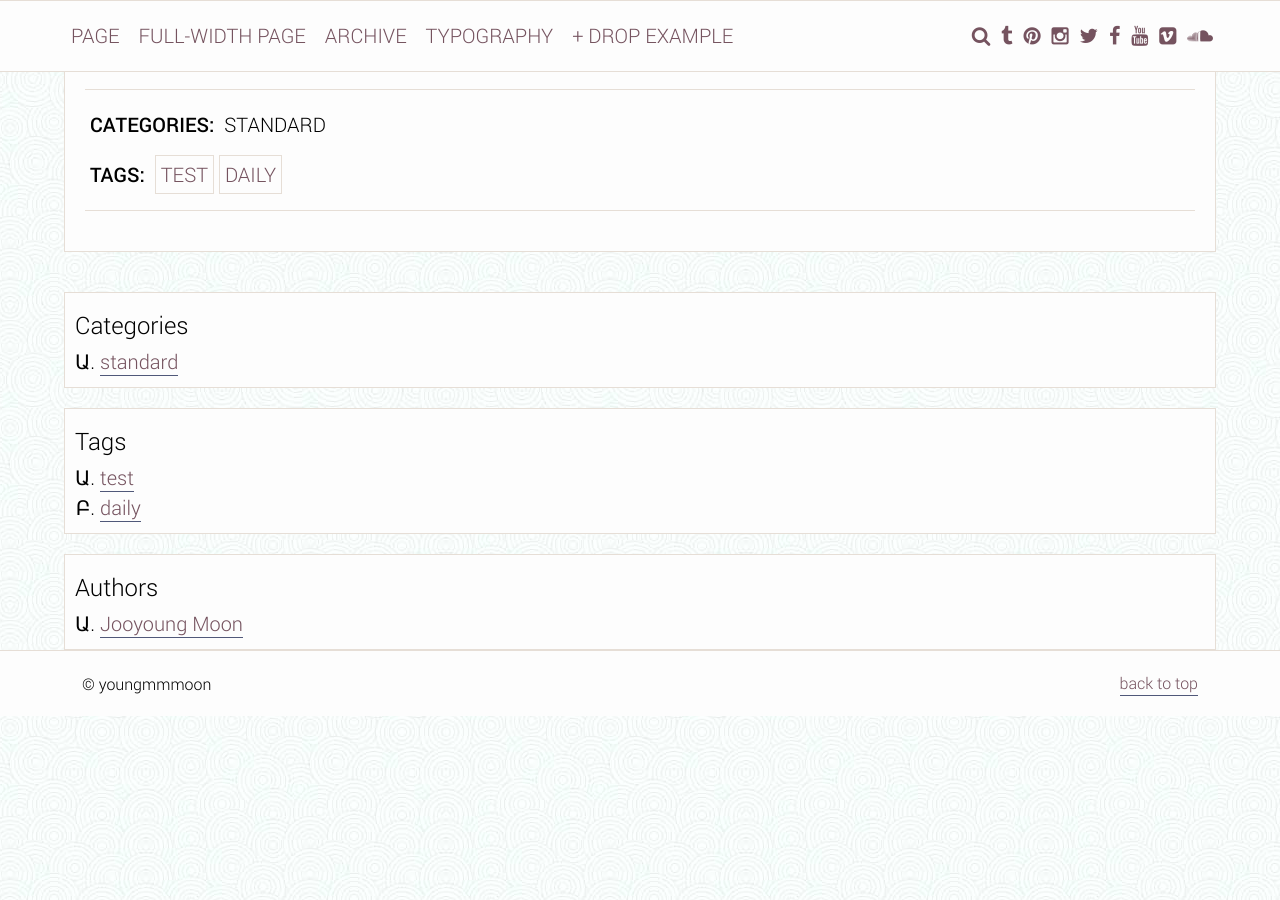
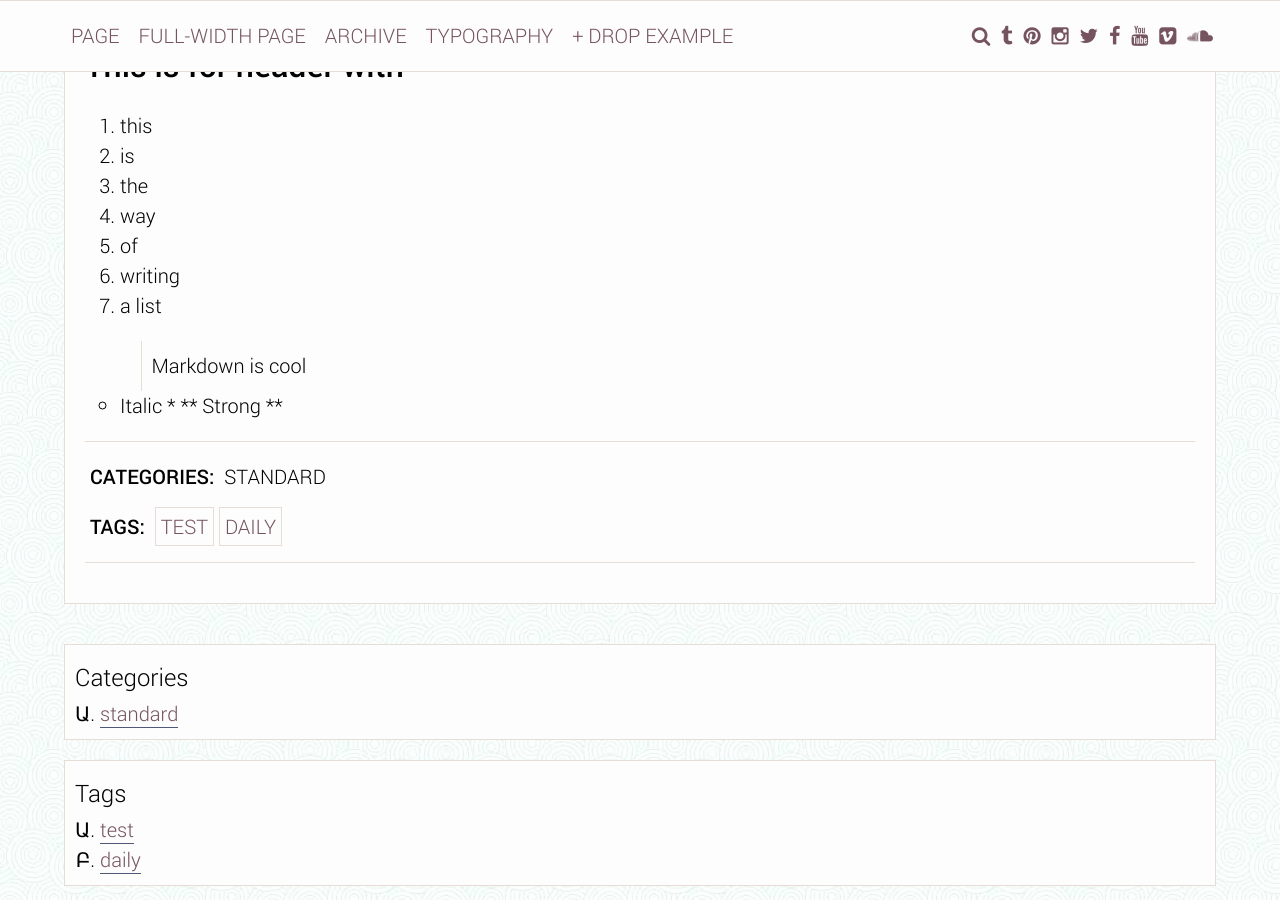
Before and after one commit to young-utf/young-utf.github.io, a Jekyll site: the page built from _posts/2015-07-24-test-post.md, in a window 1280 px wide and 900 px high, scrolled down 1376 px. Built offline with Jekyll 4.4.1, drawn with Linux system fonts in a browser that asks for light colours.

Commit message:
markdown test

```diff
--- a/_posts/2015-07-24-test-post.md
+++ b/_posts/2015-07-24-test-post.md
@@ -5,4 +5,17 @@ featimg: moon.png
 tags: [test, daily]
 category: [standard]
 ---
-Blog test for first
+## This is for header with ##
+
+1. this
+2. is
+3. the
+4. way
+5. of
+6. writing
+7. a list
+
+> Markdown is cool
+
+* Italic *
+** Strong **
```
